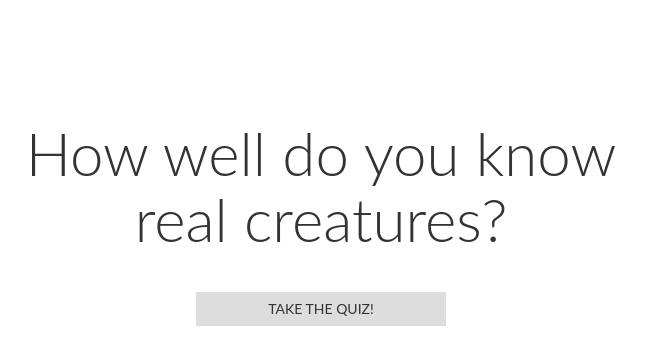
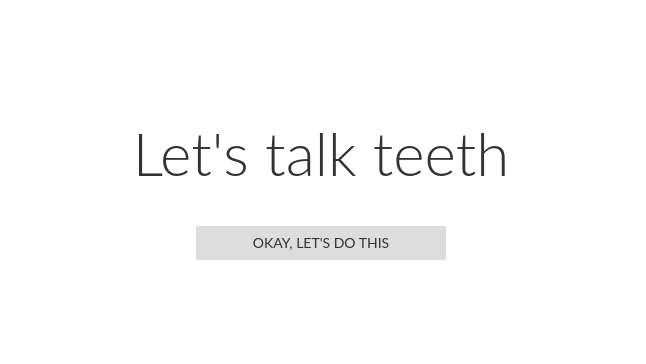
Before and after one commit to mykeels/vue-quiz, a Vue app: page / in a window 1280 px wide. Shown: the top 364 px of the page, without its empty margins (319-965 px from the left). Built offline with nearby package versions, Linux system fonts and the light colour scheme; what vue-resource would draw is missing.

Commit message:
feat: place greetings in json data

```diff
--- a/src/App.vue
+++ b/src/App.vue
@@ -7,7 +7,7 @@
         <li class=""></li>
       </ol>
       <div class="carousel-inner" role="listbox">
-        <StartItem :is-active="state === STATES.GREETINGS" :on-complete="itemCompleteHandler" />
+        <StartItem :is-active="state === STATES.GREETINGS" :on-complete="itemCompleteHandler" :greeting="greeting" />
         <QuestionItem :is-active="state === STATES.QUESTIONS" :question="quiz" :on-complete="itemCompleteHandler" :on-answer="answerHandler" />
         <ResultItem :is-active="state === STATES.RESULTS" :on-complete="itemCompleteHandler" />
       </div>
--- a/src/components/StartItem.vue
+++ b/src/components/StartItem.vue
@@ -1,8 +1,8 @@
 <template>
   <div class="item" :class="{active: isActive}" height="600px">
-    <h1 class="quiz-title">How well do you know real creatures?</h1>
+    <h1 class="quiz-title">{{greeting.text}}</h1>
     <div class="quiz-answers">
-      <button class="quiz-button btn" @click="onComplete()">Take the quiz!</button>
+      <button class="quiz-button btn" @click="onComplete()">{{greeting.actionText}}</button>
     </div>
   </div>
 </template>
@@ -10,7 +10,7 @@
 <script>
 
   export default {
-    props: ['isActive', 'onComplete']
+    props: ['isActive', 'onComplete', 'greeting']
   }
 </script>
 
--- a/static/questions/index.json
+++ b/static/questions/index.json
@@ -2,6 +2,10 @@
   "STATES": { "GREETINGS": 0, "QUESTIONS": 1, "RESULTS": 2 },
   "state": 0,
   "answers": [],
+  "greeting": {
+    "text": "Let's talk teeth",
+    "actionText": "Okay, let's do this"
+  },
   "quiz": {
     "title": "Do you brush your teeth everyday?",
     "children": [
```
